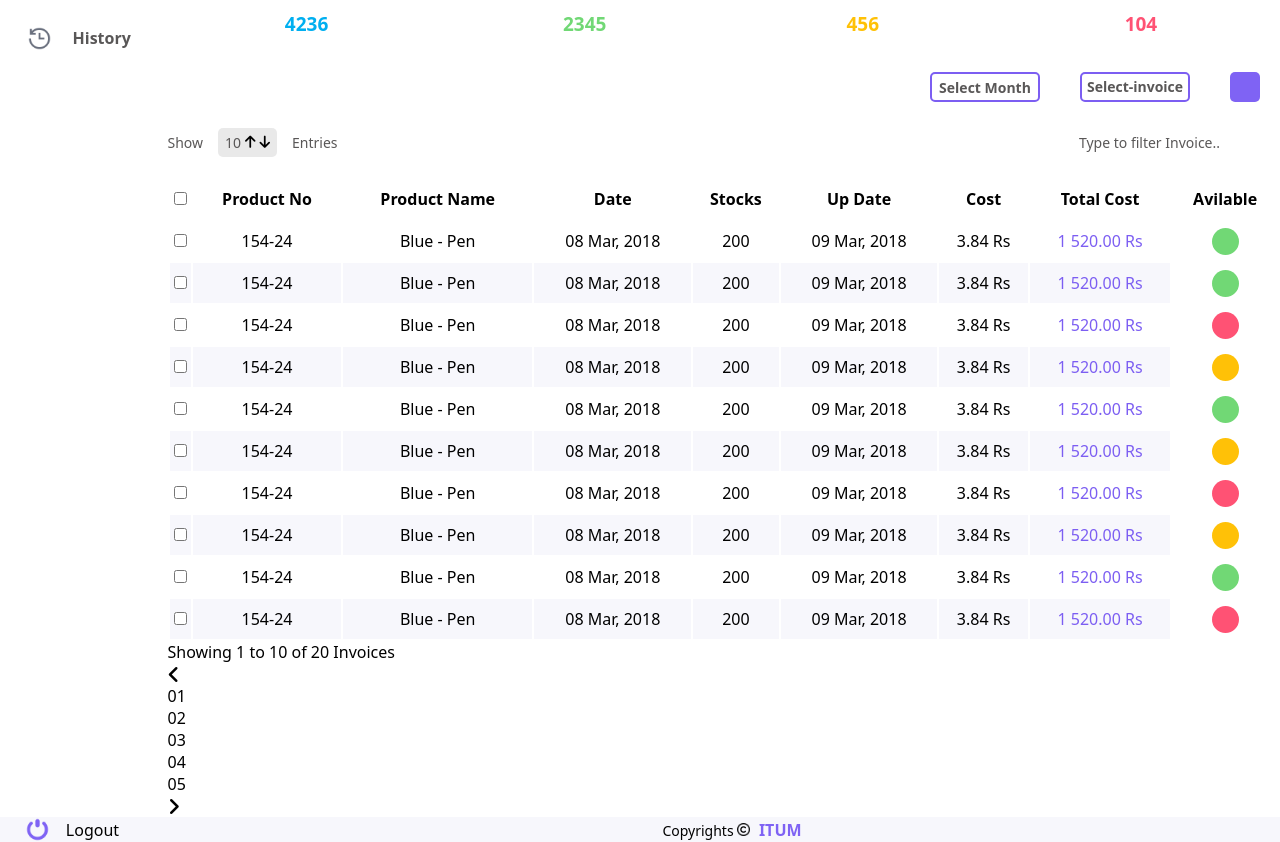
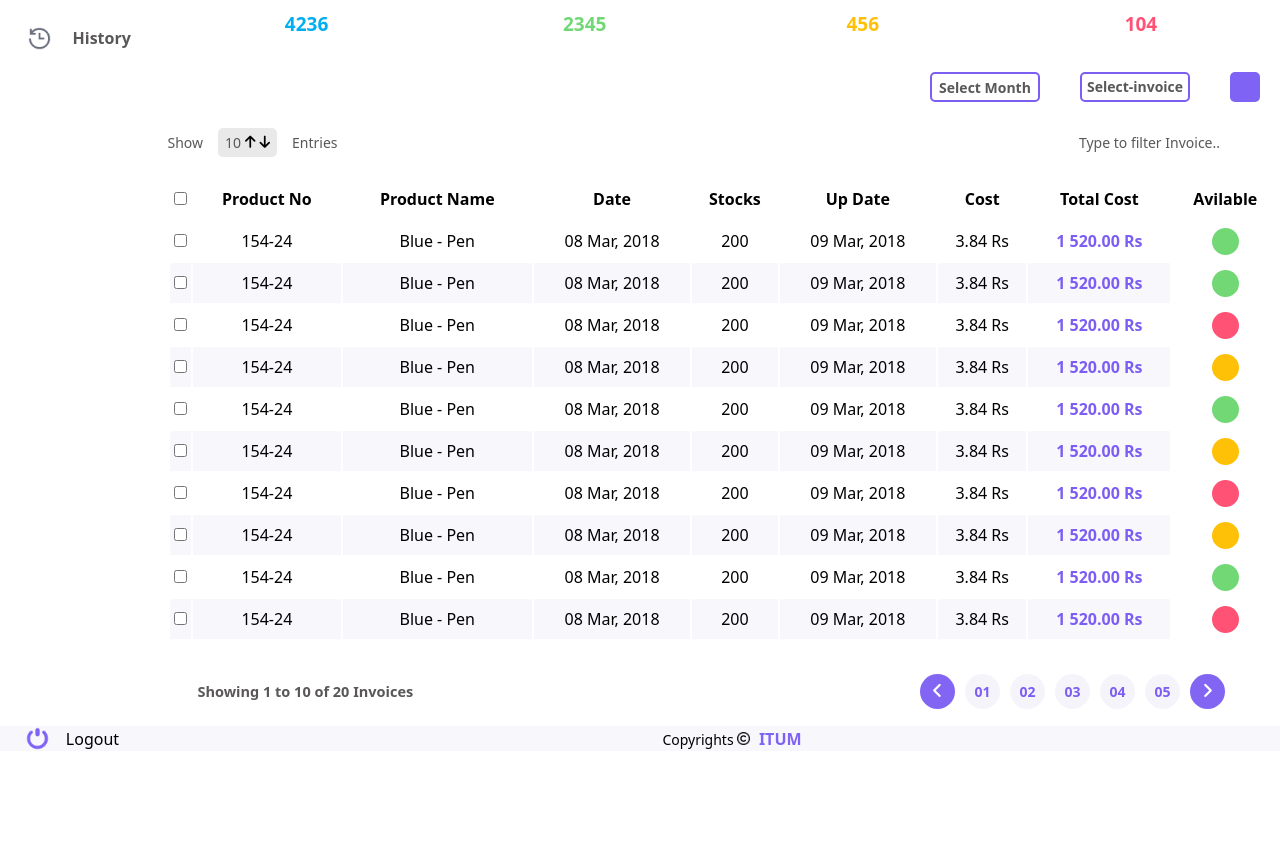
Before and after one commit to tharsikan1999/Stock-Ledger, a PHP site: page /Dashboard.html in a window 1280 px wide. Shown: the part 337-1179 px from the top of the page. After the commit the page ends 1087 px from the top, so only its background shows below. Run offline with PHP 8.4, Linux system fonts and the light colour scheme.

Commit message:
Update Dashboard Style.css

```diff
--- a/Project/Style.css
+++ b/Project/Style.css
@@ -870,7 +870,86 @@ table input:hover {
 
 table .table-total-cost {
     color: #7c5ef2;
+    font-weight: 600;
 }
+
+.table-positions {
+    height: 40px;
+    min-width: 100%;
+    display: flex;
+    justify-content: space-between;
+    margin: 30px 0 15px 0;
+    align-items: center;
+    font-size: 14px;
+}
+
+.left-select-positions {
+    font-size: 14.5px;
+    font-weight: 600;
+    color: #595757;
+    padding: 0 30px;
+}
+
+.right-select-positions {
+    display: flex;
+    padding: 0 50px;
+
+}
+
+.left-position-arrow,.right-postions-arrow {
+    height: 35px;
+    width: 35px;
+    display: flex;
+    justify-content: center;
+    align-items: center;
+    cursor: pointer;
+    border-radius: 50%;
+    background:#7c5ef2f3;
+    margin: 0 5px;
+
+
+}
+
+
+
+
+.table-position-no1,.table-position-no2,.table-position-no3,.table-position-no4,.table-position-no5 {
+    height: 35px;
+    width: 35px;
+    display: flex;
+    justify-content: center;
+    align-items: center;
+    cursor: pointer;
+    border-radius: 50%;
+    background: #d4d0ec3f;
+    margin: 0 5px;
+    font-weight: 600;
+    color: #7c5ef2;
+}
+
+.fa-angle-left,.fa-angle-right {
+    color: #fff;
+
+}
+
+/*
+.fa-angle-left:hover,.fa-angle-right:hover {
+    color: #fff;
+
+}
+.left-position-arrow:hover,.right-postions-arrow:hover {
+
+    background-color: #7c5ef2;
+    color: #fff;
+
+
+} */
+
+.table-position-no1:hover,.table-position-no2:hover,.table-position-no3:hover,.table-position-no4:hover,.table-position-no5:hover {
+    background-color: #7c5ef2;
+    color: #fff;
+}
+
 
 
 
```
